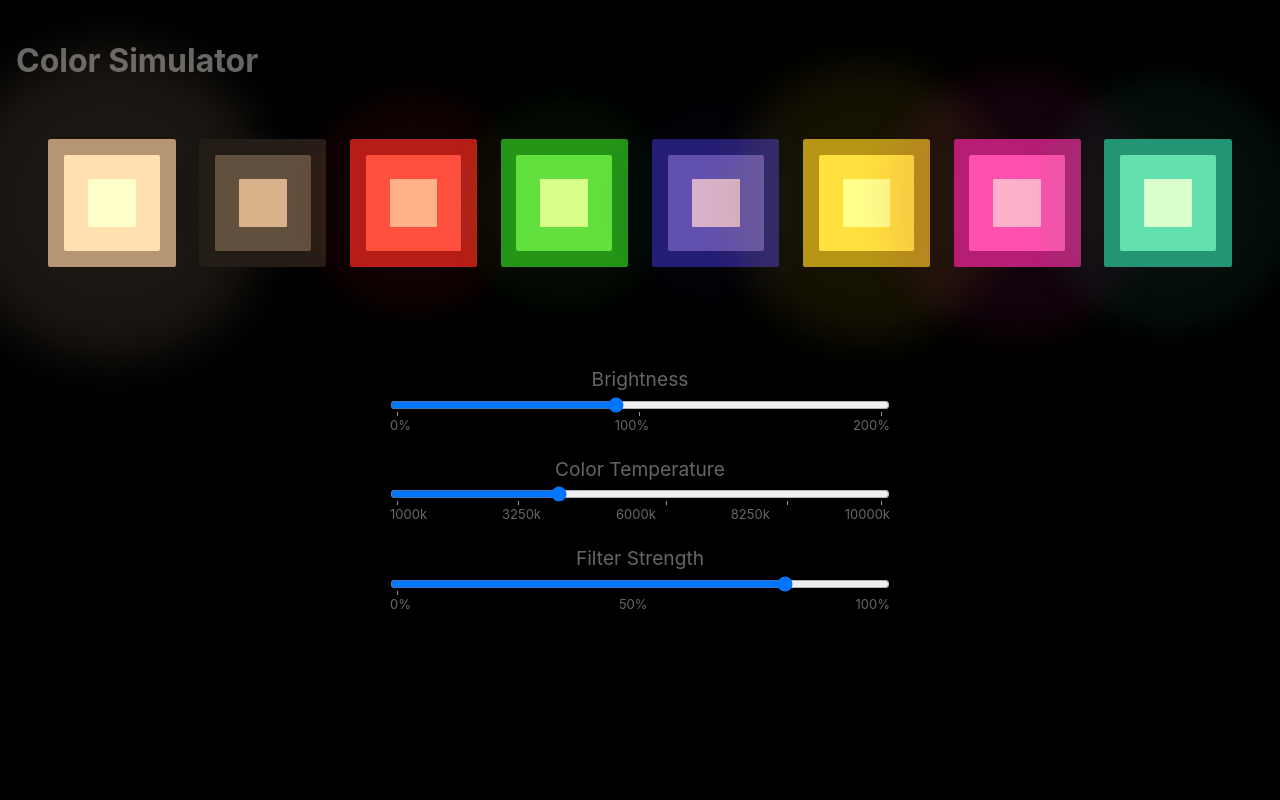
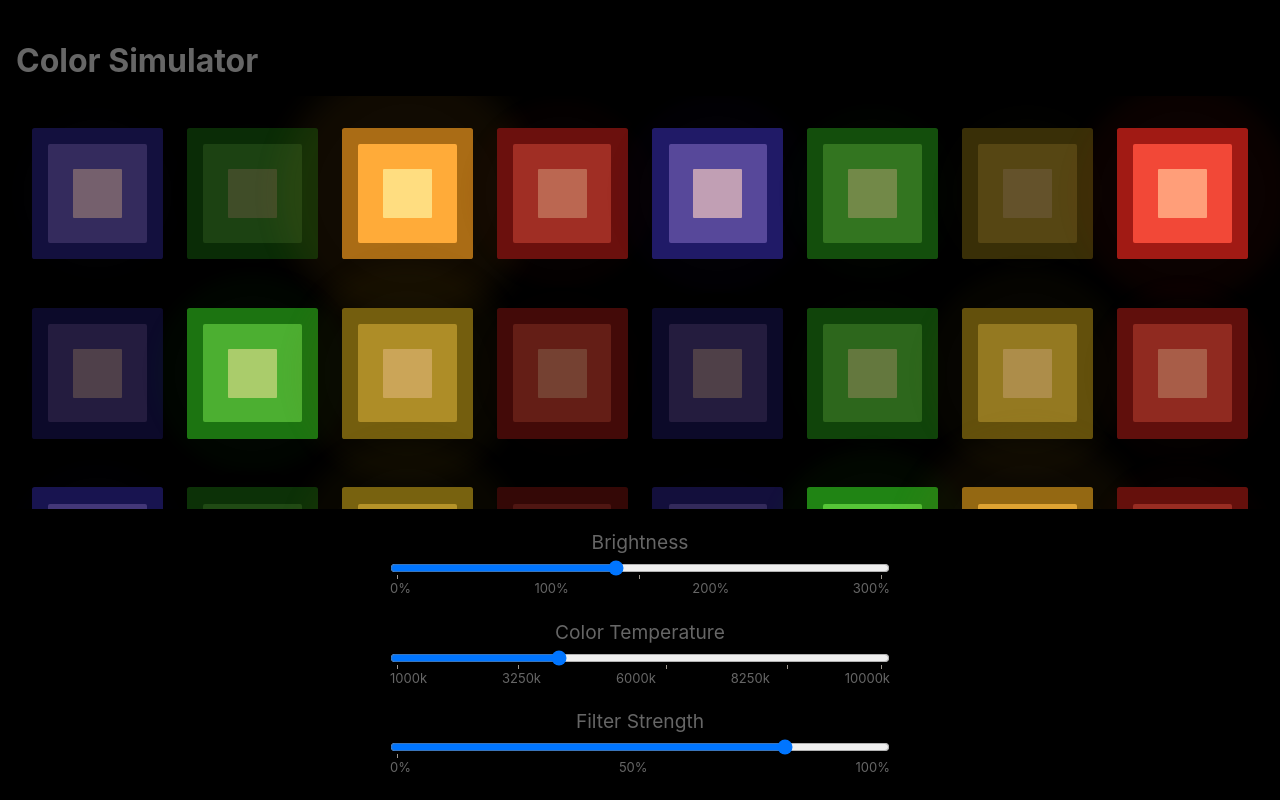
Before and after one commit to nickgerlock/Color-Simulator-Svelte, a Svelte app: page / in a window 1280 px wide. Built offline with nearby package versions, Linux system fonts and the light colour scheme.

Commit message:
Added glow and made bloom better. It looks sick.

```diff
--- a/package.json
+++ b/package.json
@@ -21,6 +21,7 @@
     "vite": "^4.4.5"
   },
   "dependencies": {
+    "bezier-easing": "^2.1.0",
     "colorjs.io": "^0.4.5",
     "vite-plugin-singlefile": "^0.13.5"
   }
--- a/src/App.svelte
+++ b/src/App.svelte
@@ -49,33 +49,44 @@
 
   .page {
     height: 100%;
-    margin: 8px;
-    padding: 8px;
+    /* margin: 8px;
+    padding: 8px; */
     display: flex;
     flex-direction: column;
+    justify-content: space-between;
   }
   .header {
+    box-sizing: border-box;
+    padding: 8px;
+    margin: 8px;
     flex-grow: 0;
+    flex-basis: 10%;
+    max-height: 10%;
   }
   .content {
+    box-sizing: border-box;
     overflow: visible;
     display: flex;
     flex-direction: column;
     /* flex-grow: 1; */
-    /* max-height: 800px; */
+    flex-basis: 90%;
+    max-height: 90%;
   }
 
   .color_simulator_container {
+    overflow: scroll;
     padding-top: 4vh;
     padding-bottom: 4vh;
-    flex-grow: 1;
+    box-sizing: border-box;
+    flex-basis: 70%;
+    max-height: 70%;
   }
 
   .color_controls_container {
     display: flex;
     align-items: flex-end;
-    flex-grow: 1;
-    flex-grow: 1;
+    flex-basis: 30%;
+    flex-shrink: 1;
   }
 
 </style>
--- a/src/color_box.svelte
+++ b/src/color_box.svelte
@@ -1,14 +1,18 @@
 <script lang="ts">
   import type { Color } from './lib/color';
-  import { White, Orange } from './lib/colors'
+  import { scaleColor } from './lib/color'
   import { colorString, getBrightness, getLuminance } from './lib/color';
   import { getLightColors } from './lib/colored_light';
+  import bezier from 'bezier-easing';
 
   export let lightSource: Color;
   export let color: Color;
   export let filterStrength: number;
+  export let brightness: number | undefined;
 
-  $: ({ low, mid, high } = getLightColors(lightSource, color, filterStrength));
+  $: scaledLightSource = brightness ? scaleColor(lightSource, brightness) : lightSource;
+
+  $: ({ low, mid, high } = getLightColors(scaledLightSource, color, filterStrength));
   $: luminance = getBrightness(low);
   $: lowString = colorString(low);
   $: midString = colorString(mid);
@@ -28,13 +32,13 @@ style:--glow2={glow2}
 style:--glow3={glow3}
 style:--glowRadius={glowRadius}
 class="color_box">
-  <div class="glow">
-  <div class="layer layer_1">
-    <div class="layer layer_2">
-      <div class="layer layer_3">
+  <div class="layer_1 glow">
+    <div class="layer layer_1">
+      <div class="layer layer_2">
+        <div class="layer layer_3">
+        </div>
       </div>
     </div>
-  </div>
   </div>
 </div>
 
--- a/src/color_controls.svelte
+++ b/src/color_controls.svelte
@@ -18,6 +18,8 @@
 <style>
   .controls {
     margin: auto;
+    margin-bottom: 2em;
+    margin-top: 0px;
     font-size: larger;
   }
 </style>
--- a/src/color_simulator.svelte
+++ b/src/color_simulator.svelte
@@ -4,10 +4,16 @@
   export let colorTemperature: number = 4000;
   export let filterStrength: number = 1.0;
 
+  // TODO move definition. probably change it
+  type Light = {color: Color, brightness?: number};
+
+  import { onMount } from 'svelte';
+  import bezier from 'bezier-easing';
   import shuffleArray from 'shuffle-array'
+
   import ColorBox from './color_box.svelte';
   import type { Color } from './lib/color';
-  import { scaleColor, mix } from './lib/color';
+  import { scaleColor, mix, color } from './lib/color';
   import { temperatureToRGB } from './lib/color_temperature';
   import {
     White,
@@ -21,6 +27,41 @@
     Orange,
     Azure
   } from './lib/colors';
+  import { partition, repeatArray, repeat } from './lib/utils';
+
+  function getLights(colors: Color[], glow: boolean, currentTime: Date, offsets?: number[]): Light[] {
+    const GLOW_PERIOD = 8_000;
+
+    const numLights = colors.length;
+    const glowRange = {start: 0.25, end: 1};
+    const progressValue = currentTime.getTime() % GLOW_PERIOD;
+
+    return colors.map((color, lightIndex) => {
+      const offset = offsets?.[lightIndex] || (lightIndex / numLights);
+      // const progressValueOffset = (progressValue + ((lightIndex / numLights) * glowPeriod)) % glowPeriod;
+      const progressValueOffset = (progressValue + (offset * GLOW_PERIOD)) % GLOW_PERIOD;
+      // TODO: I think there are floating point problems causing lights to suddenly become bright for 1 frame before
+      // when reaching 0 brightness.
+      const progressValueSymmetric = Math.abs(progressValueOffset - (GLOW_PERIOD / 2)) * 2;
+      const progress = progressValueSymmetric / GLOW_PERIOD;
+      const glowValue = getGlowValue(progress);
+      // Maps glow value from [0, 1] to glowRange
+      const scaledGlowValue = glowRange.start * (1 - glowValue) + glowRange.end * (glowValue)
+
+      return {
+        color,
+        brightness: scaledGlowValue,
+      }
+    });
+  }
+
+  // TODO move
+  function getGlowValue(glowProgress: number) {
+    const ease = bezier(0.25, 0.1, 0.25, 0.1);
+    const easeOut = bezier(0.0, 0.0, 0.58, 1.0);
+
+    return ease(glowProgress);
+  }
 
   const MAX_WIDTH_PER_NUM_COPIES = 400;
   const LIGHT_GROUP_SIZE = 4;
@@ -40,35 +81,40 @@
     Orange,
     Red,
   ];
-  const whites = [
-    White,
-    White,
-    White,
-    White,
-  ];
+
+  // TODO: map to input
+  let glow = true;
 
   const numCopies = 1;
   let itemsPerRow: number;
   let boxSize: string;
 
-  let colors: Color[];
+  let lights: Light[];
   let lightSource: Color;
-  let lightRows: Color[][];
+  let lightRows: Light[][];
 
-  const partition: <T>(array: Array<T>, chunkSize: number) => Array<Array<T>> = <T,>(array: Array<T>, chunkSize: number) => {
-    const numChunks = Math.ceil(array.length / chunkSize);
-    return new Array(numChunks).fill(undefined).map((_, chunkIndex) => {
-        return array.slice(chunkIndex * chunkSize, (chunkIndex + 1) * chunkSize);
-    });
-  };
-
-  const colorPool = pureColors;
+  const colorPool = repeatArray(christmasColors, 12);
+  const randomizedOffsets = colorPool.map(() => Math.random());
 
   $: boxSize = `${MAX_WIDTH_PER_NUM_COPIES / numCopies}px`;
   $: lightSource = scaleColor(temperatureToRGB(colorTemperature), brightness);
-  $: colors = colorPool;
-  $: lightRows = partition(colors, LIGHT_GROUP_SIZE);
-  $: itemsPerRow = colors.length;
+  $: lights = getLights(colorPool, glow, new Date(), randomizedOffsets);
+  $: lightRows = partition(lights, LIGHT_GROUP_SIZE);
+  $: itemsPerRow = lights.length;
+
+  const hasTimedEvents = glow;
+
+  if (hasTimedEvents) {
+    onMount(()=> {
+      const interval = setInterval(() => {
+        lights = getLights(colorPool, glow, new Date(), randomizedOffsets);
+      }, 1);
+
+      return () => {
+        clearInterval(interval);
+      }
+    });
+  }
 
 </script>
 
@@ -77,7 +123,7 @@
     {#each lightRows as lightRow}
       <div class='light_row' style:--boxSize={boxSize}>
         {#each lightRow as light}
-          <ColorBox lightSource={lightSource} color={light} filterStrength={filterStrength} --boxSize={boxSize}></ColorBox>
+          <ColorBox lightSource={lightSource} color={light.color} filterStrength={filterStrength} brightness={light.brightness} --boxSize={boxSize}></ColorBox>
         {/each}
       </div>
     {/each}
@@ -91,7 +137,6 @@
     flex-grow: 1;
     flex-shrink: 1;
     height: 100%;
-    max-height: 800px;
   }
   .light_rows {
     display: flex;
--- a/src/lib/color.ts
+++ b/src/lib/color.ts
@@ -21,6 +21,13 @@ export function scaleColor(color: Color, scalar: number = 1.0) {
     green: Math.floor(color.green * scalar),
     blue: Math.floor(color.blue * scalar),
   };
+}
+
+export function setBrightness(color: Color, targetBrightness = 0.5) {
+  const brightness = getBrightness(color);
+  if (brightness === 0) return color;
+
+  return scaleColor(color, targetBrightness / brightness);
 }
 
 export function getBrightness(color: Color) {
--- a/src/lib/ranges.ts
+++ b/src/lib/ranges.ts
@@ -20,6 +20,9 @@ export const BrightnessRange: RangeParameters = {
     },
     {
       value: 2, label: "200%",
+    },
+    {
+      value: 3, label: "300%",
     },
   ],
 }
--- /dev/null
+++ b/src/lib/utils.ts
@@ -0,0 +1,14 @@
+export function partition<T>(array: Array<T>, chunkSize: number): Array<Array<T>> {
+  const numChunks = Math.ceil(array.length / chunkSize);
+  return new Array(numChunks).fill(undefined).map((_, chunkIndex) => {
+    return array.slice(chunkIndex * chunkSize, (chunkIndex + 1) * chunkSize);
+  });
+};
+
+export function repeat<T>(item: T, numRepetitions : number = 1): Array<T> {
+  return new Array(numRepetitions).fill(item);
+}
+
+export function repeatArray<T>(array: Array<T>, numRepetitions: number = 1): Array<T> {
+  return repeat(array, numRepetitions).flat();
+}
```
Also changed, not shown: 1 other file (tests, documents, lock files or other folders).
